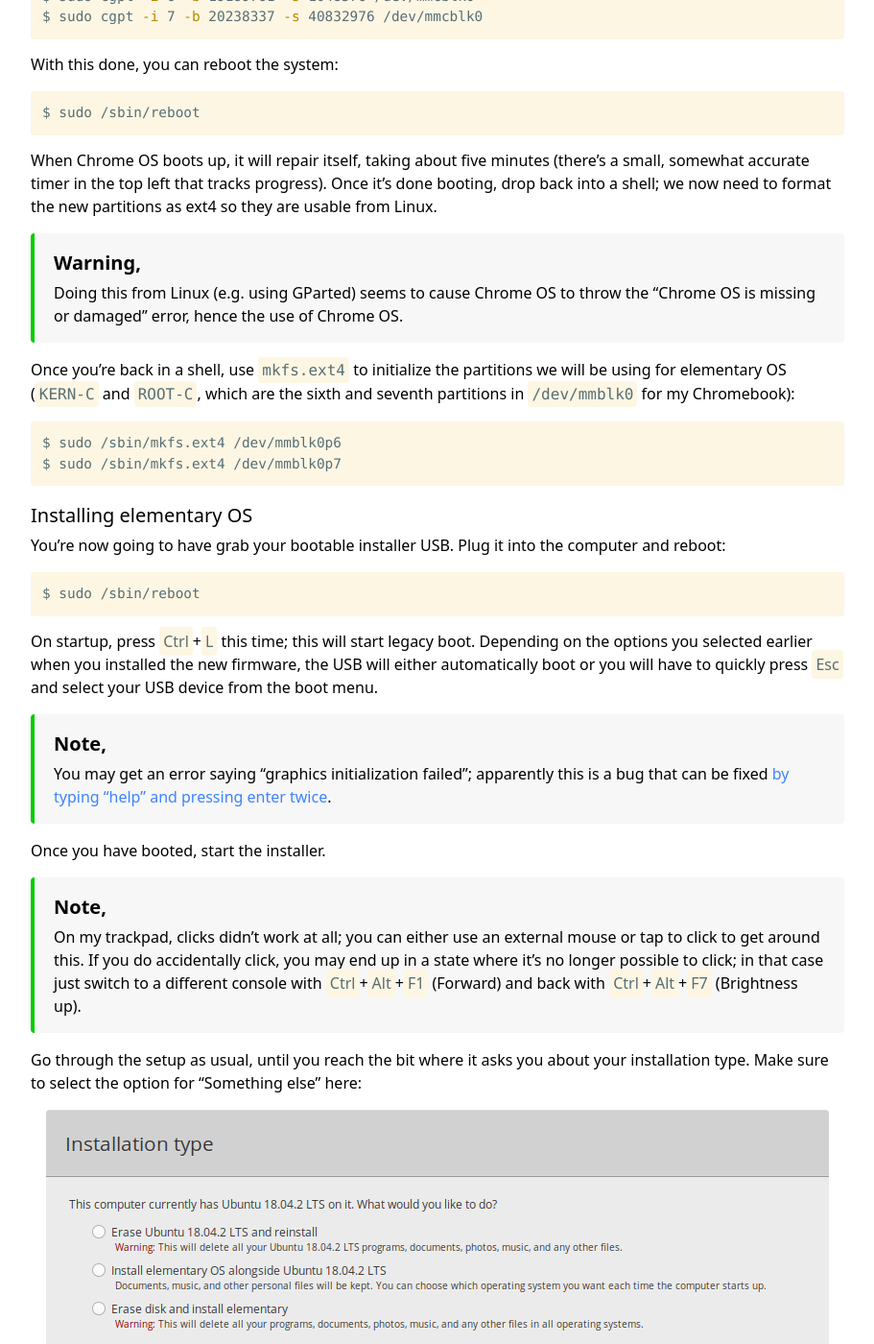
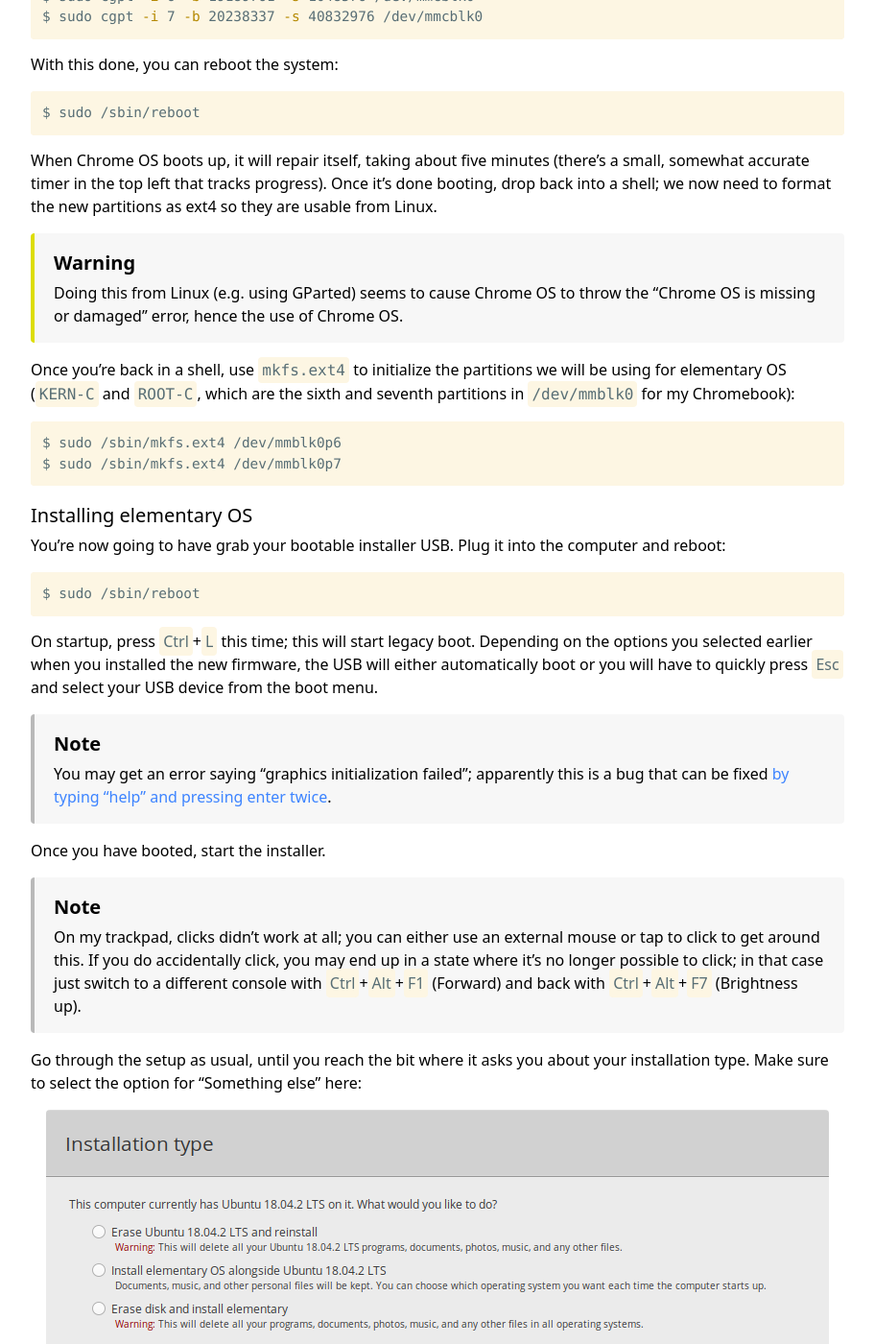
Before and after one commit to saagarjha/saagarjha.github.io, a Jekyll site: the page built from _posts/2019-03-13-dual-booting-chrome-os-and-elementary-os/2019-03-13-dual-booting-chrome-os-and-elementary-os.md, in a window 1280 px wide and 1400 px high, scrolled down 5927 px. Shown: the whole window at 96% size, without its empty margins (184-1095 px from the left). Built offline with Jekyll 4.4.1, drawn with Linux system fonts in a browser that asks for light colours.

Commit message:
Fix asides

```diff
--- a/_includes/aside.html
+++ b/_includes/aside.html
@@ -1,15 +1,20 @@
 {% if include.type == nil %}
 	{% assign type="Note" %}
-{% else if include.type == "Update" and include.date %}
+{% elsif include.type == "Update" and include.date %}
 	{% assign type=include.type | append: ", " | append: include.date %}
 	{% assign update=true %}
 {% else %}
 	{% assign type=include.type %}
-}
 {% endif %}
 {::options parse_block_html="true" /}
 {% if update %}
-<aside id="aside-update">
+<aside class="aside-update">
+{% elsif type == "Warning" %}
+<aside class="aside-warning">
+{% elsif type == "Disclaimer" %}
+<aside class="aside-disclaimer">
+{% elsif type == "Fun fact" %}
+<aside class="aside-fun-fact">
 {% else %}
 <aside>
 {% endif %}
--- a/_posts/2019-03-13-dual-booting-chrome-os-and-elementary-os/2019-03-13-dual-booting-chrome-os-and-elementary-os.md
+++ b/_posts/2019-03-13-dual-booting-chrome-os-and-elementary-os/2019-03-13-dual-booting-chrome-os-and-elementary-os.md
@@ -186,11 +186,11 @@
 
 On startup, press <kbd>Ctrl</kbd>+<kbd>L</kbd> this time; this will start legacy boot. Depending on the options you selected earlier when you installed the new firmware, the USB will either automatically boot or you will have to quickly press <kbd>Esc</kbd> and select your USB device from the boot menu.
 
-{% include aside.html type="Note" content="You may get an error saying \"graphics initialization failed\"; apparently this is a bug that can be fixed [by typing \"help\" and pressing enter twice](https://ubuntuforums.org/showthread.php?t=1594003)." %}
+{% include aside.html content="You may get an error saying \"graphics initialization failed\"; apparently this is a bug that can be fixed [by typing \"help\" and pressing enter twice](https://ubuntuforums.org/showthread.php?t=1594003)." %}
 
 Once you have booted, start the installer.
 
-{% include aside.html type="Note" content="On my trackpad, clicks didn't work at all; you can either use an external mouse or tap to click to get around this. If you do accidentally click, you may end up in a state where it's no longer possible to click; in that case just switch to a different console with <kbd>Ctrl</kbd>+<kbd>Alt</kbd>+<kbd>F1</kbd> (Forward) and back with <kbd>Ctrl</kbd>+<kbd>Alt</kbd>+<kbd>F7</kbd> (Brightness up)." %}
+{% include aside.html content="On my trackpad, clicks didn't work at all; you can either use an external mouse or tap to click to get around this. If you do accidentally click, you may end up in a state where it's no longer possible to click; in that case just switch to a different console with <kbd>Ctrl</kbd>+<kbd>Alt</kbd>+<kbd>F1</kbd> (Forward) and back with <kbd>Ctrl</kbd>+<kbd>Alt</kbd>+<kbd>F7</kbd> (Brightness up)." %}
 
 Go through the setup as usual, until you reach the bit where it asks you about your installation type. Make sure to select the option for "Something else" here:
 
--- a/css/page.scss
+++ b/css/page.scss
@@ -81,6 +81,18 @@
 	dark: 0.25rem solid rgba(map-get($article_color, dark), 0.25),
 );
 $aside_update_left_border: (
+	light: 0.25rem solid #0C0,
+	dark: 0.25rem solid #070,
+);
+$aside_warning_left_border: (
+	light: 0.25rem solid #DD0,
+	dark: 0.25rem solid #880,
+);
+$aside_disclaimer_left_border: (
+	light: 0.25rem solid #EA0,
+	dark: 0.25rem solid #C80,
+);
+$aside_fun_fact_left_border: (
 	light: 0.25rem solid #0C0,
 	dark: 0.25rem solid #070,
 );
@@ -212,8 +224,20 @@
 		margin: $aside_type_margin;
 	}
 
-	&#aside-update {
+	&.aside-update {
 		@include adaptive(border-left, $aside_update_left_border);
+	}
+
+	&.aside-warning {
+		@include adaptive(border-left, $aside_warning_left_border);
+	}
+
+	&.aside-disclaimer {
+		@include adaptive(border-left, $aside_disclaimer_left_border);
+	}
+
+	&.aside-fun-fact {
+		@include adaptive(border-left, $aside_fun_fact_left_border);
 	}
 }
 
```
